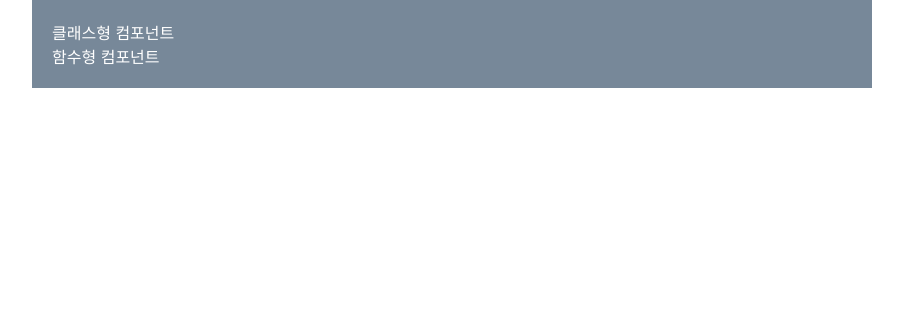
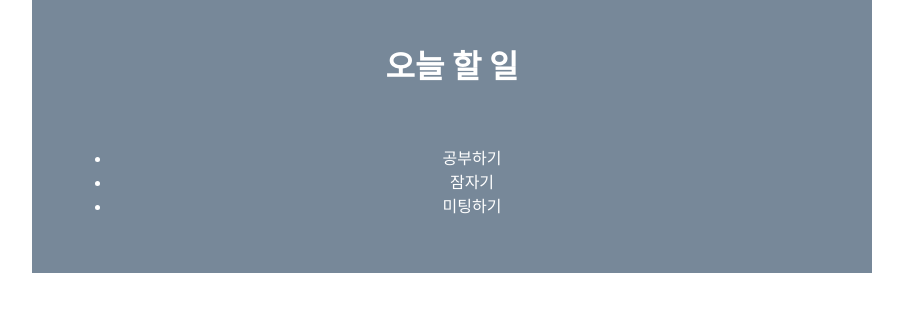
Before and after one commit to Algoruu/ReactExam, a React (Create React App) app in the folder todolist/: page / in a window 1280 px wide. Shown: the top 312 px of the page, without its empty margins (188-1091 px from the left). Built offline with nearby package versions, Linux system fonts and the light colour scheme.

Commit message:
state 사용

```diff
--- a/todolist/src/App.css
+++ b/todolist/src/App.css
@@ -4,6 +4,7 @@
   padding: 20px;
   background-color: lightslategray;
   color: white;
+  text-align: center;
 }
 
 
--- a/todolist/src/App.tsx
+++ b/todolist/src/App.tsx
@@ -3,6 +3,7 @@
 import './App.css';
 import ClassCom from './ClassCom';
 import FuncCom from './FuncCom';
+import Todolist from './Todolist';
 
 {/*
   작성자 : kny
@@ -32,8 +33,10 @@
 
       <br/>
       <input/> */}
-      <ClassCom></ClassCom>
-      <FuncCom></FuncCom>
+      {/* <ClassCom></ClassCom>
+      <FuncCom></FuncCom> */}
+      <Todolist></Todolist>
+
     </div>
   );
 
--- /dev/null
+++ b/todolist/src/Todolist.tsx
@@ -0,0 +1,23 @@
+import React, { useState } from "react";
+
+const Todolist : React.FC = () => {
+    const title : string = "오늘 할 일";
+
+    const [todos] = useState(['공부하기', '잠자기', '미팅하기']);
+
+    return(
+        <div>
+            <h1>{title}</h1>
+            <p></p>
+            <div className="container">
+                <ul>
+                    <li>{todos[0]}</li>
+                    <li>{todos[1]}</li>
+                    <li>{todos[2]}</li>
+                </ul>
+            </div>
+        </div>
+
+    )
+}
+export default Todolist;
```
